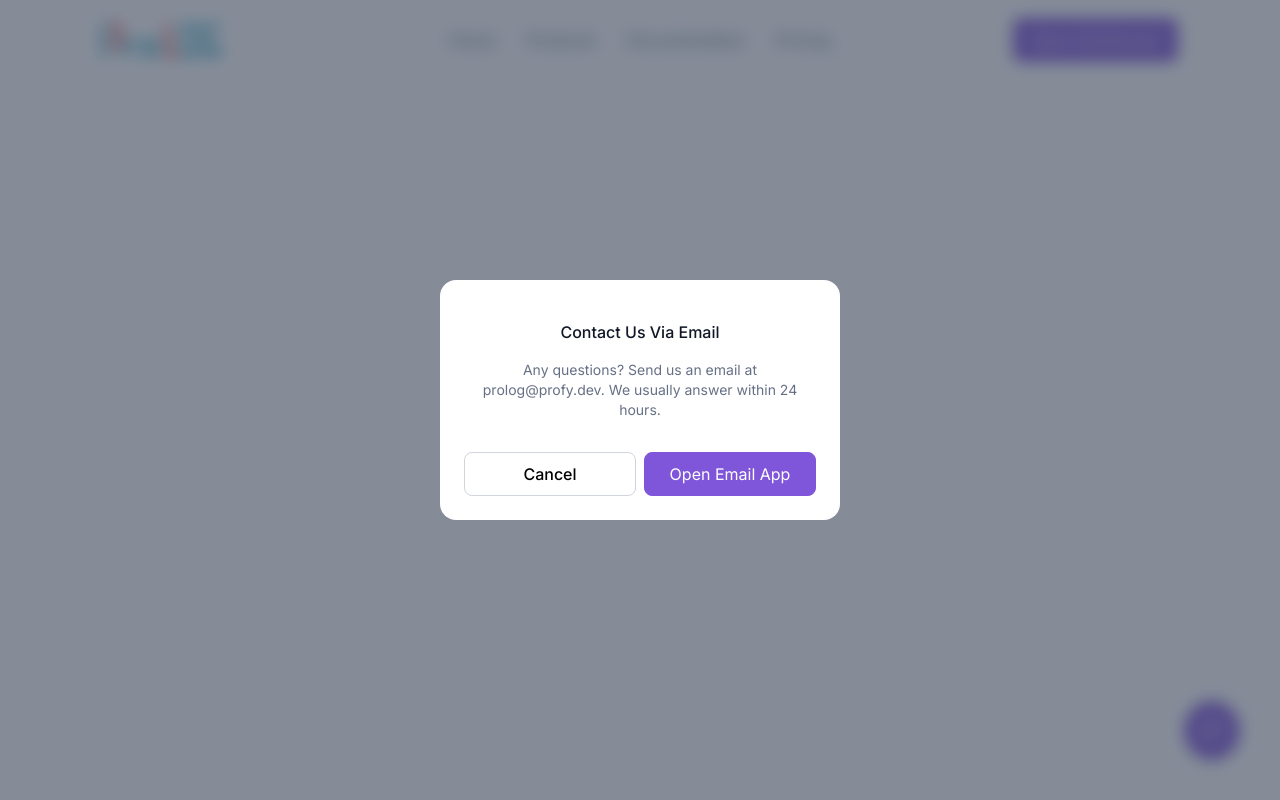
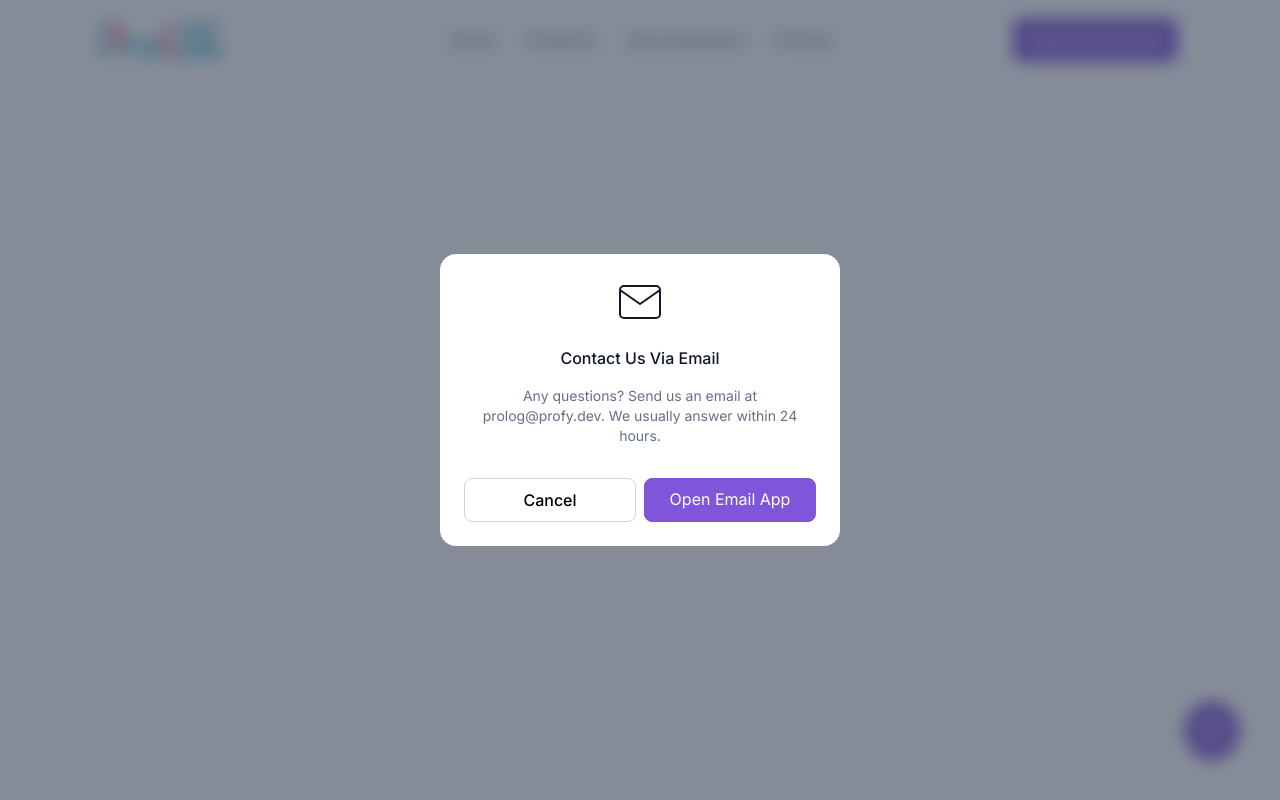
Before and after one commit to profydev/prolog-app-Sigouin, a Next.js app: page / in a window 1280 px wide. Both pictures are taken after a click on the button 1212 px from the left and 730 px from the top of the page. Built offline with nearby package versions, Linux system fonts and the light colour scheme.

Commit message:
mail svg added

```diff
--- a/features/ui/modal/modal.tsx
+++ b/features/ui/modal/modal.tsx
@@ -53,6 +53,8 @@ export function Modal() {
                 leaveTo="opacity-0 scale-95"
               >
                 <Dialog.Panel className={styles.modal}>
+                  {/* eslint-disable-next-line @next/next/no-img-element */}
+                  <img src="/icons/contactmail.svg" alt="Email Us" />
                   <Dialog.Title as="h3" className={styles.title}>
                     Contact Us Via Email
                   </Dialog.Title>
```
Also changed, not shown: public/icons/contactmail.svg (added).
